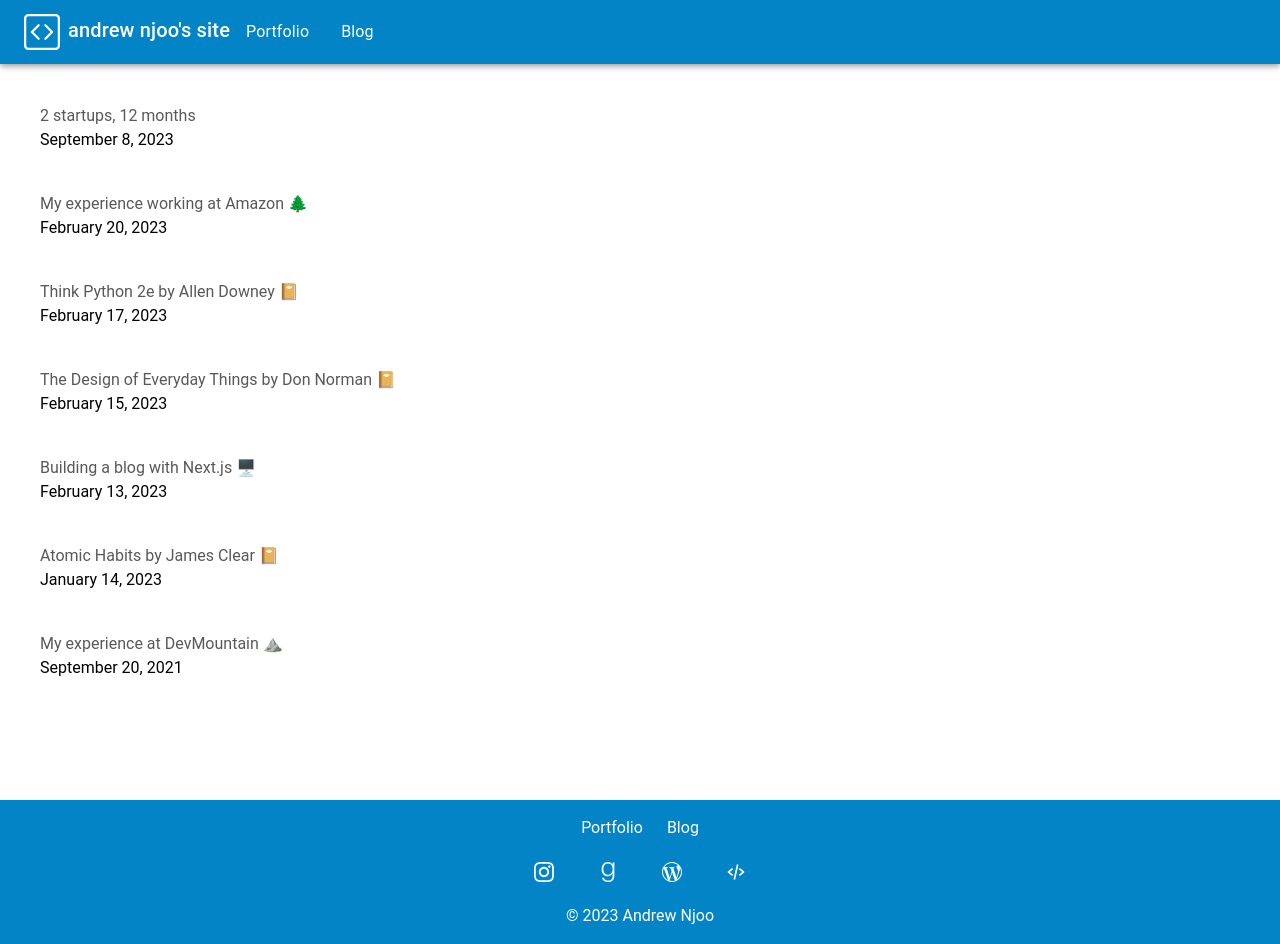
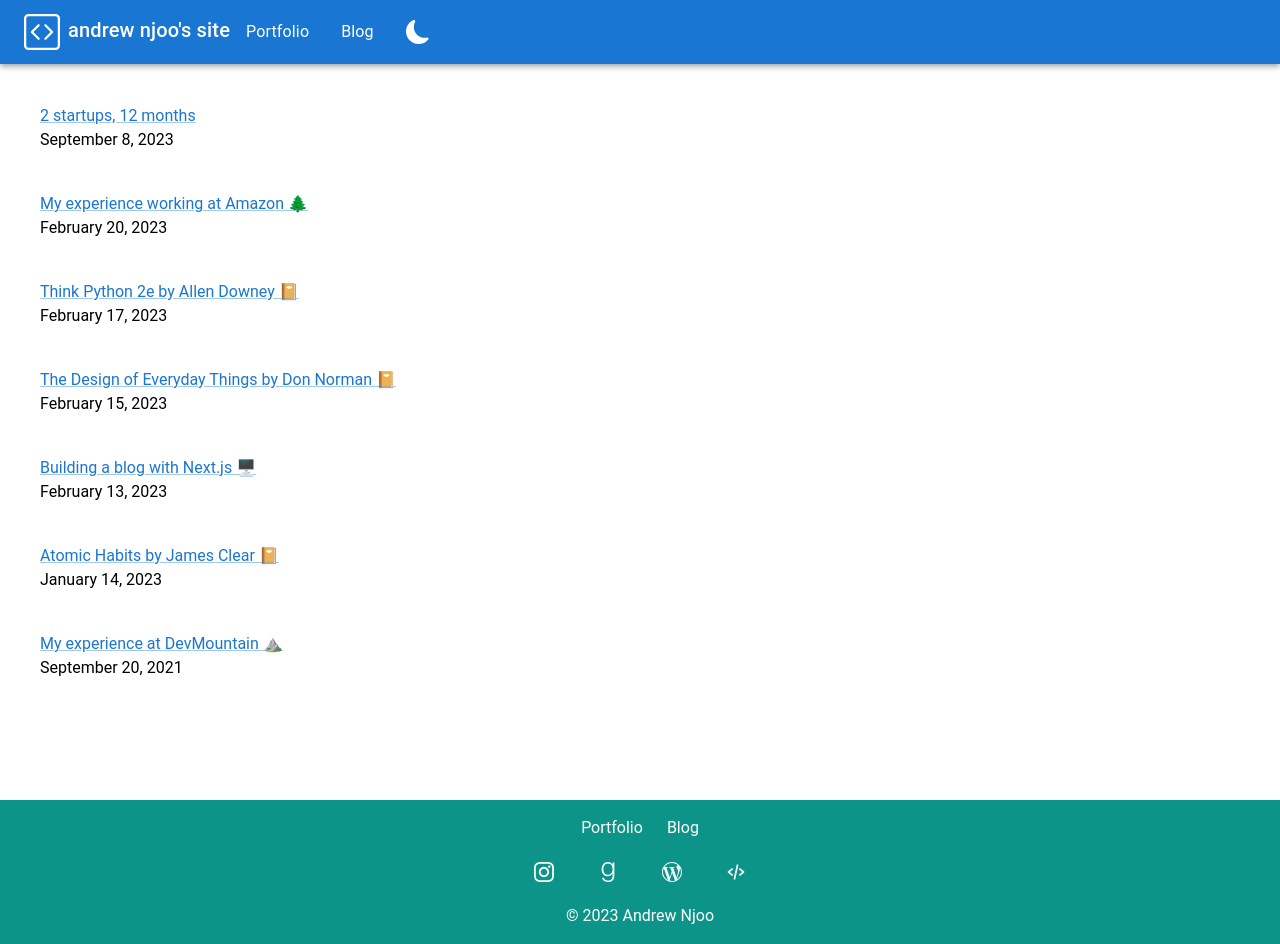
Before and after one commit to adnjoo/portfolio-website, a Next.js app: page /blog in a window 1280 px wide. Built offline with nearby package versions, Linux system fonts and the light colour scheme.

Commit message:
style changes

```diff
--- a/src/components/About.tsx
+++ b/src/components/About.tsx
@@ -60,10 +60,10 @@ export default function About() {
             href={link.href}
             target='_blank'
             rel='noreferrer'
-            className='mb-6 flex items-center text-slate-700 no-underline transition duration-200 ease-in-out hover:text-blue-400'
+            className='mb-6 flex items-center no-underline transition duration-200 ease-in-out hover:text-slate-600'
           >
             {link.icon}
-            <span className='ml-2'>{link.name}</span>
+            <span className='ml-2 dark:bg-white'>{link.name}</span>
           </Link>
         ))}
       </div>
--- a/src/components/Bokeh.tsx
+++ b/src/components/Bokeh.tsx
@@ -7,7 +7,7 @@ export function Bokeh() {
       aria-hidden='true'
     >
       <div
-        className='relative left-[calc(50%-11rem)] aspect-[1155/678] w-[36.125rem] -translate-x-1/2 rotate-[30deg] bg-gradient-to-tr from-[#ff80b5] to-[#9089fc] opacity-30 sm:left-[calc(50%-30rem)] sm:w-[72.1875rem]'
+        className='relative left-[calc(50%-11rem)] aspect-[1155/678] w-[36.125rem] -translate-x-1/2 rotate-[30deg] bg-gradient-to-tr from-green-400 to-green-800 opacity-30 sm:left-[calc(50%-30rem)] sm:w-[72.1875rem]'
         style={{
           clipPath:
             'polygon(74.1% 44.1%, 100% 61.6%, 97.5% 26.9%, 85.5% 0.1%, 80.7% 2%, 72.5% 32.5%, 60.2% 62.4%, 52.4% 68.1%, 47.5% 58.3%, 45.2% 34.5%, 27.5% 76.7%, 0.1% 64.9%, 17.9% 100%, 27.6% 76.8%, 76.1% 97.7%, 74.1% 44.1%)',
--- a/src/components/Footer.tsx
+++ b/src/components/Footer.tsx
@@ -58,14 +58,14 @@ const footerText = {
 
 export default function Footer(): any {
   return (
-    <Box className='flex flex-col items-center justify-center bg-sky-600 text-white'>
+    <Box className='flex flex-col items-center justify-center bg-teal-600 text-white'>
       {/* Main Navigation */}
       <Box className='my-4 flex gap-6'>
         {navigation.main.map((item) => (
           <Link
             href={item.href}
             key={item.name}
-            className='transition duration-200 ease-in-out hover:text-blue-400'
+            className='transition duration-200 ease-in-out hover:text-slate-400'
           >
             {item.name}
           </Link>
--- a/src/components/NavBar.tsx
+++ b/src/components/NavBar.tsx
@@ -11,7 +11,8 @@ import {
   Typography,
 } from '@mui/material';
 import MenuIcon from '@mui/icons-material/Menu';
-import { BsCodeSquare } from 'react-icons/bs';
+import { BsCodeSquare, BsFillSunFill, BsMoonFill } from 'react-icons/bs';
+import { useTheme } from 'next-themes';
 
 const sitePages = [
   {
@@ -28,13 +29,14 @@ const siteTitle = "andrew njoo's site";
 
 export default function ResponsiveAppBar(): any {
   const [anchorElNav, setAnchorElNav] = React.useState<any>(false);
+  const { theme, setTheme } = useTheme();
 
   const handleOpenNavMenu = (event: any): any => {
     setAnchorElNav(anchorElNav ? false : event.currentTarget);
   };
 
   return (
-    <AppBar position='static' className='!bg-sky-600'>
+    <AppBar position='static' className='bg-teal-600 dark:bg-teal-800'>
       <Container maxWidth='xl'>
         <Toolbar disableGutters>
           {/* Desktop view */}
@@ -63,7 +65,23 @@ export default function ResponsiveAppBar(): any {
                 {page.name}
               </MenuItem>
             ))}
+
           </Box>
+          {theme === 'dark' ? (
+              <MenuItem
+                className='my-2 text-sky-200 transition duration-200 ease-in-out hover:text-sky-400 md:flex md:relative absolute right-0'
+                onClick={() => setTheme('light')}
+              >
+                <BsFillSunFill size={24} />
+              </MenuItem>
+            ) : (
+              <MenuItem
+                className='my-2 text-sky-200 transition duration-200 ease-in-out hover:text-sky-400 md:flex md:relative absolute right-0'
+                onClick={() => setTheme('dark')}
+              >
+                <BsMoonFill size={24} />
+              </MenuItem>
+            )}
           {/* Mobile view */}
           <Box className='absolute top-1 z-10 flex md:hidden'>
             <IconButton
--- a/src/components/Projects.tsx
+++ b/src/components/Projects.tsx
@@ -30,13 +30,13 @@ export default function Projects() {
         {projects.map((project) => (
           <div
             key={project.name}
-            className='rounded-lg border-2 bg-white p-4 text-center shadow-lg'
+            className='rounded-lg border-2 p-4 text-center shadow-lg'
           >
             <Link
               href={project.link}
               target='_blank'
               rel='noopener noreferrer'
-              className='transition duration-200 ease-in-out hover:text-blue-400'
+              className='transition duration-200 ease-in-out hover:text-slate-600'
             >
               {project.name}
             </Link>
--- a/src/components/Skills.tsx
+++ b/src/components/Skills.tsx
@@ -74,7 +74,7 @@ export default function Skills() {
         {skills.map((skill) => (
           <div
             key={skill.name}
-            className='flex h-24 w-24 flex-col items-center justify-center place-self-center rounded-lg border-2 bg-white p-4 text-center shadow-lg transition-transform duration-200 ease-in-out hover:scale-110'
+            className='flex h-24 w-24 flex-col items-center justify-center place-self-center rounded-lg border-2 p-4 text-center shadow-lg transition-transform duration-200 ease-in-out hover:scale-110'
           >
             {skill.icon}
             <h3 className='mt-2'>{skill.name}</h3>
--- a/src/pages/_app.tsx
+++ b/src/pages/_app.tsx
@@ -1,7 +1,12 @@
 import React from 'react';
 import type { AppProps } from 'next/app';
+import { ThemeProvider } from 'next-themes';
 import '@/styles/globals.css';
 
-export default function App ({ Component, pageProps }: AppProps): any {
-  return <Component {...pageProps} />;
+export default function App({ Component, pageProps }: AppProps): any {
+  return (
+    <ThemeProvider>
+      <Component {...pageProps} />
+    </ThemeProvider>
+  );
 }
--- a/src/pages/blog.tsx
+++ b/src/pages/blog.tsx
@@ -19,18 +19,9 @@ export default function Blog({ allPostsData }: { allPostsData: any }): any {
   return (
     <Layout>
       {allPostsData.map(
-        ({ id, date, title }: { id: any, date: any, title: any }) => (
+        ({ id, date, title }: { id: any; date: any; title: any }) => (
           <Box key={id} sx={{ m: 5 }}>
-            <Link
-              href={`/posts/${id}`}
-              sx={{
-                textDecoration: 'none',
-                color: '#595959',
-                '&:hover': {
-                  color: '#000',
-                },
-              }}
-            >
+            <Link href={`/posts/${id}`} className='hover:text-blue-700 no-underline'>
               <h3>{title}</h3>
             </Link>
             <Box>
```
